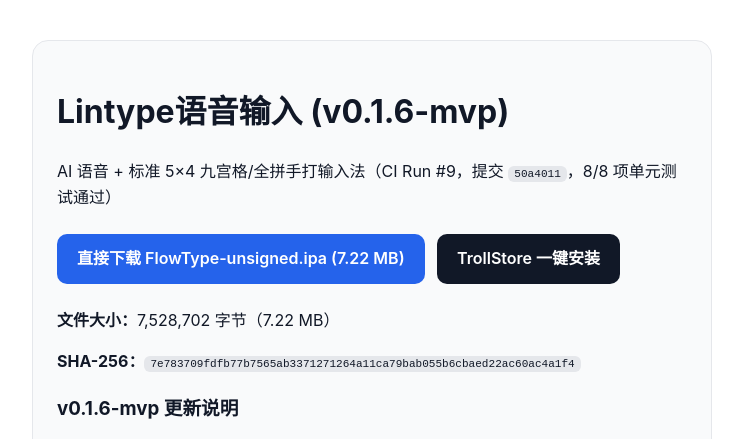
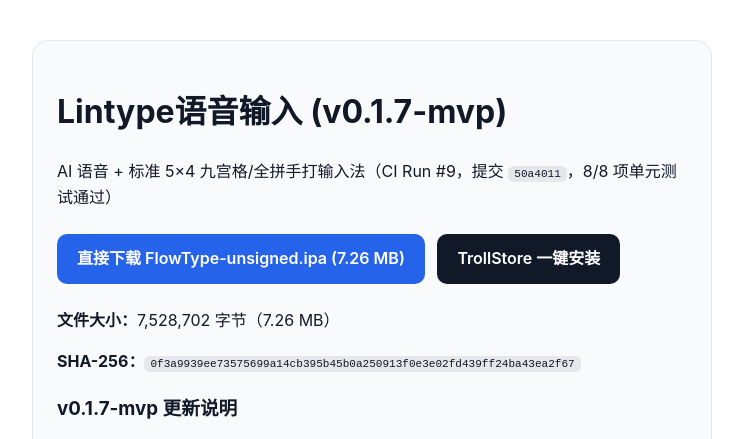
Before and after one commit to Pinevu/flowtype-ios, a plain HTML site: page index.html in a window 1280 px wide. Shown: the top 439 px of the page, without its empty margins (268-1011 px from the left). Drawn offline with Linux system fonts and the light colour scheme.

Commit message:
deploy: release v0.1.7-mvp

```diff
--- a/index.html
+++ b/index.html
@@ -15,15 +15,15 @@
 </head>
 <body>
   <div class="card">
-    <h1>Lintype语音输入 (v0.1.6-mvp)</h1>
+    <h1>Lintype语音输入 (v0.1.7-mvp)</h1>
     <p>AI 语音 + 标准 5×4 九宫格/全拼手打输入法（CI Run #9，提交 <code>50a4011</code>，8/8 项单元测试通过）</p>
     <p>
-      <a class="btn" href="./FlowType-unsigned.ipa" download="FlowType-unsigned.ipa">直接下载 FlowType-unsigned.ipa (7.22 MB)</a>
+      <a class="btn" href="./FlowType-unsigned.ipa" download="FlowType-unsigned.ipa">直接下载 FlowType-unsigned.ipa (7.26 MB)</a>
       <a class="btn btn-sec" href="apple-magnifier://install?url=https://pinevu.github.io/flowtype-ios/FlowType-unsigned.ipa">TrollStore 一键安装</a>
     </p>
-    <p><strong>文件大小：</strong>7,528,702 字节（7.22 MB）</p>
-    <p><strong>SHA-256：</strong><code>7e783709fdfb77b7565ab3371271264a11ca79bab055b6cbaed22ac60ac4a1f4</code></p>
-    <h3>v0.1.6-mvp 更新说明</h3><ul><li>九宫格选词栏改为纯文字，去掉前置数字与序号</li><li>九宫格所有按键增加按下反馈，退格键支持按住连续删除</li><li>流畅度优化：背景图只解码一次、触感对象复用、状态轮询移出主线程、九宫格独立视图、T9 查词分两阶段可取消</li></ul>
+    <p><strong>文件大小：</strong>7,528,702 字节（7.26 MB）</p>
+    <p><strong>SHA-256：</strong><code>0f3a9939ee73575699a14cb395b45b0a250913f0e3e02fd439ff24ba43ea2f67</code></p>
+    <h3>v0.1.7-mvp 更新说明</h3><ul><li>九宫格选词栏改为纯文字，去掉前置数字与序号</li><li>九宫格所有按键增加按下反馈，退格键支持按住连续删除</li><li>流畅度优化：背景图只解码一次、触感对象复用、状态轮询移出主线程、九宫格独立视图、T9 查词分两阶段可取消</li></ul>
     <p>提示：本包为未签名版，适用于全能签、轻松签、巨魔、AltStore、Sideloadly、zsign 重签（全能签重签时主 App 与键盘扩展需开启相同的 App Group 权限与「允许完全访问」）。</p>
   </div>
 </body>
```
Also changed, not shown: 1 other file.
